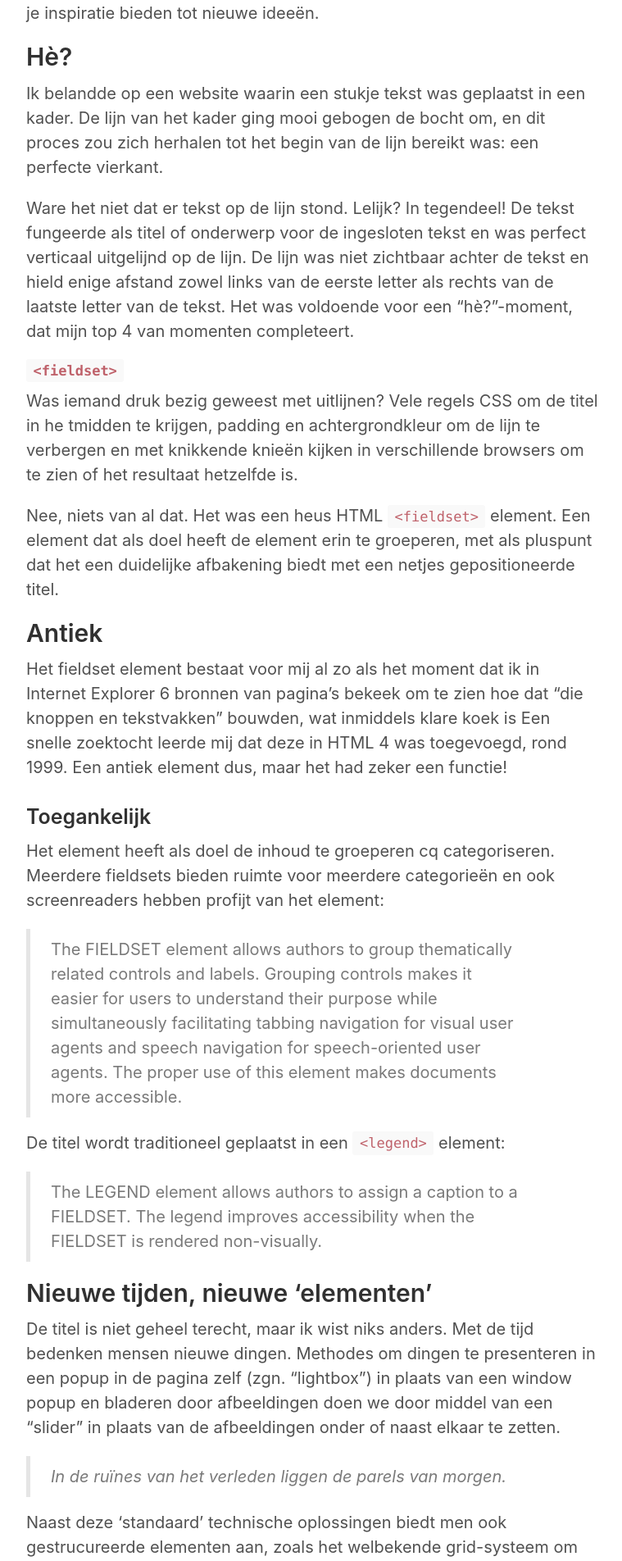
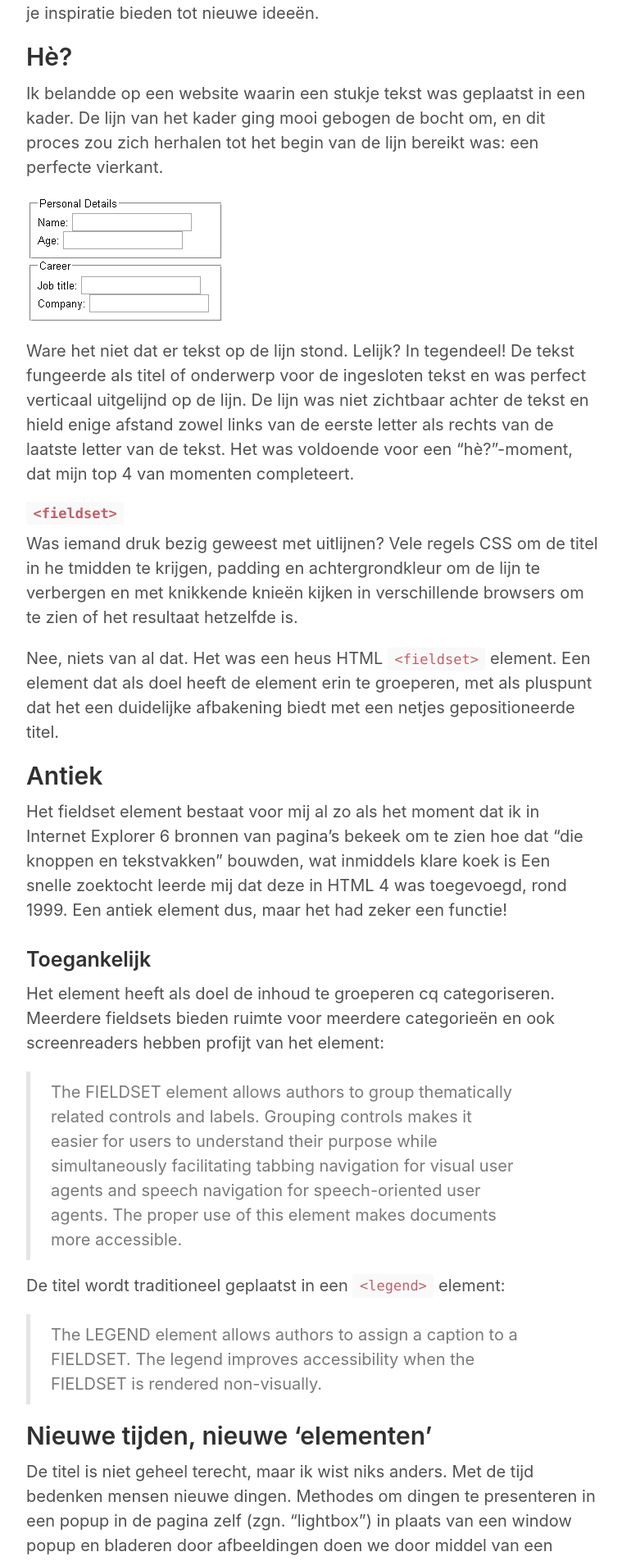
Before and after one commit to move4mobile/geekbites, a Jekyll site: the page built from _posts/2017-01-18-tribute-to-fieldset.md, in a window 1280 px wide. Shown: the part 426-2330 px from the top of the page at 82% size, without its empty margins (258-1017 px from the left). Built offline with Jekyll 4.4.1, drawn with Linux system fonts in a browser that asks for light colours; comment, search, counter and statistics services are not loaded.

Commit message:
Omdat Ronan het zo druk heeft 😇

```diff
--- a/_posts/2017-01-18-tribute-to-fieldset.md
+++ b/_posts/2017-01-18-tribute-to-fieldset.md
@@ -11,6 +11,8 @@ Terwijl je werkgerelateerde dingen aan het doen bent op het internet kom je alti
 
 ## Hè?
 Ik belandde op een website waarin een stukje tekst was geplaatst in een kader. De lijn van het kader ging mooi gebogen de bocht om, en dit proces zou zich herhalen tot het begin van de lijn bereikt was: een perfecte vierkant.
+
+![Fieldset](/assets/html-fieldset.png)
 
 Ware het niet dat er tekst op de lijn stond. Lelijk? In tegendeel! De tekst fungeerde als titel of onderwerp voor de ingesloten tekst en was perfect verticaal uitgelijnd op de lijn.
 De lijn was niet zichtbaar achter de tekst en hield enige afstand zowel links van de eerste letter als rechts van de laatste letter van de tekst. Het was voldoende voor een "hè?"-moment, dat mijn top 4 van momenten completeert.
```
